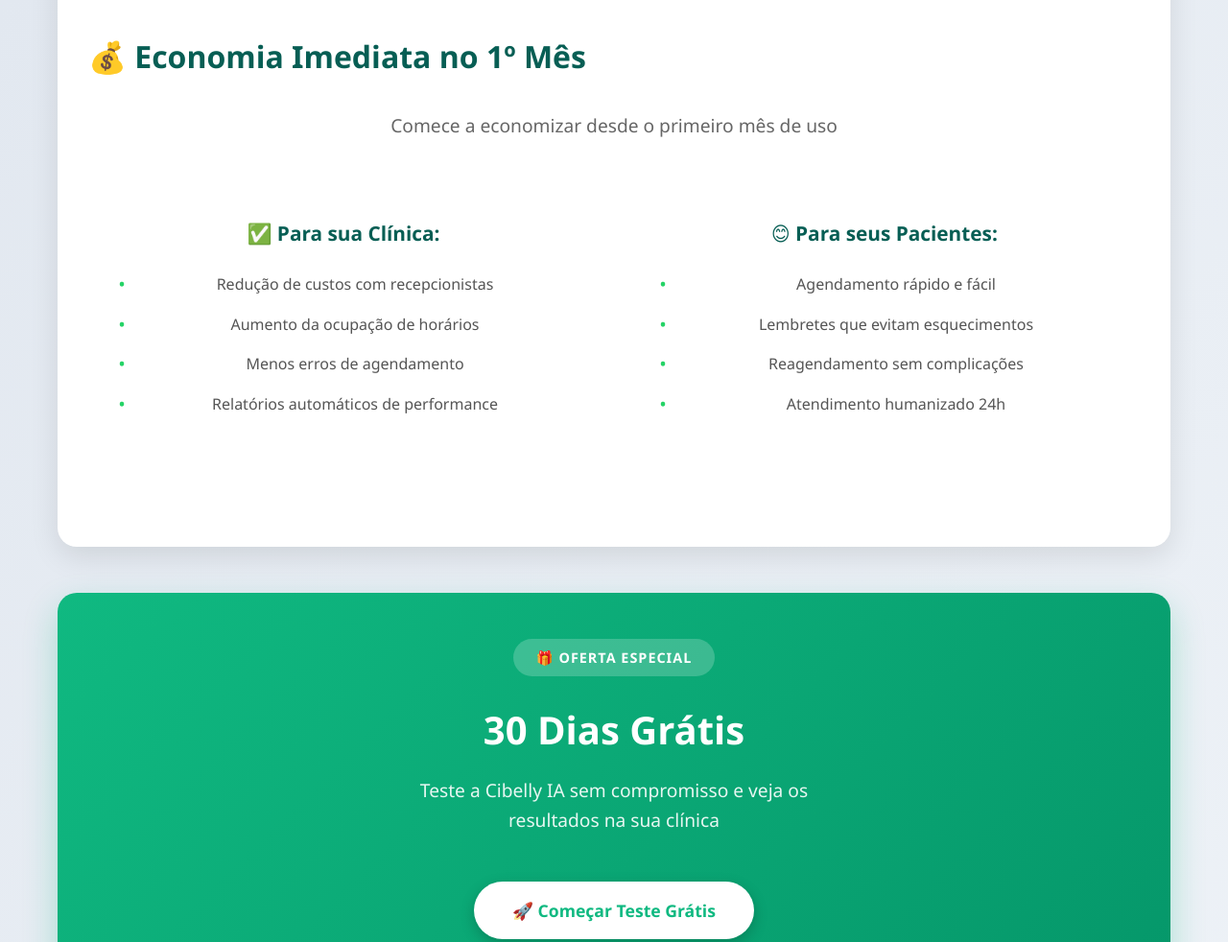
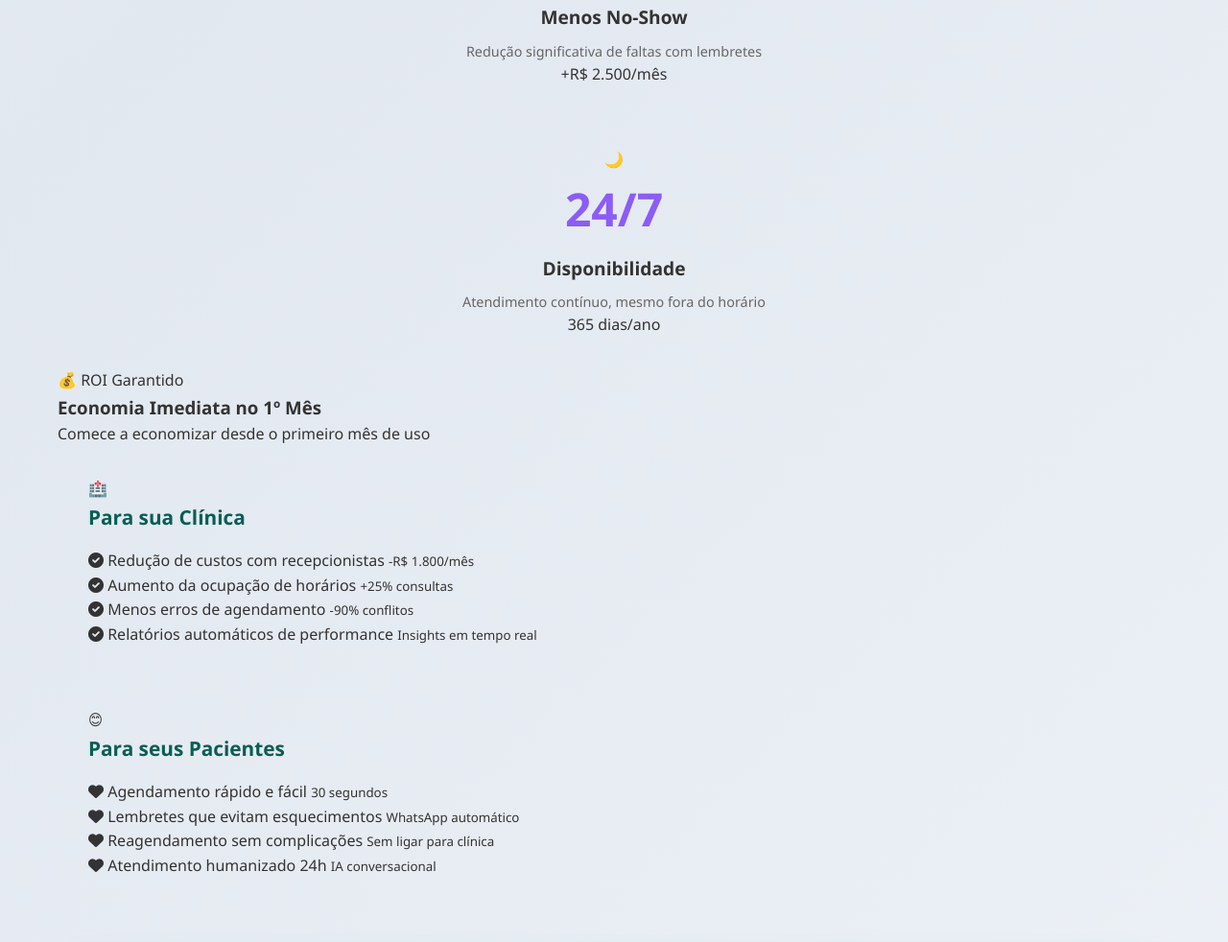
Before and after one commit to jfelipembf/cibelly_ai, a plain HTML site: page apresentacao_cibelly.html in a window 1280 px wide. Shown: the part 3269-4251 px from the top of the page at 96% size. Drawn offline with Linux system fonts and the light colour scheme.

Commit message:
Improve results section layout with enhanced design and metrics

```diff
--- a/apresentacao_cibelly.html
+++ b/apresentacao_cibelly.html
@@ -3,7 +3,7 @@
 <head>
     <meta charset="UTF-8">
     <meta name="viewport" content="width=device-width, initial-scale=1.0">
-    <title>Cibelly IA - Automação de Agendamentos</title>
+    <title>Cibelly IA - Revolucione sua Clínica</title>
     <link rel="stylesheet" href="styles.css">
     <link rel="stylesheet" href="https://cdnjs.cloudflare.com/ajax/libs/font-awesome/6.0.0/css/all.min.css">
 </head>
@@ -162,49 +162,102 @@
         </div>
 
         <!-- Seção de Resultados -->
-        <section class="section white-bg text-center">
-            <h2 class="step-title mb-4">🚀 Transforme Sua Clínica</h2>
-            <p style="font-size: 1.2rem; color: #666; margin-bottom: 3rem;">Resultados comprovados em clínicas que já utilizam a Cibelly</p>
+        <section class="results-section">
+            <div class="results-header">
+                <div class="results-badge">📊 Resultados Comprovados</div>
+                <h2 class="results-title">🚀 Transforme Sua Clínica</h2>
+                <p class="results-subtitle">Dados reais de clínicas que já utilizam a Cibelly IA</p>
+            </div>
 
-            <div class="metrics-grid">
-                <div class="metric-card">
+            <div class="metrics-container">
+                <div class="metric-card highlight">
+                    <div class="metric-icon">⚡</div>
                     <div class="metric-number green">80%</div>
                     <div class="metric-title">Redução no Tempo</div>
                     <div class="metric-description">Menos tempo gasto com agendamentos manuais</div>
+                    <div class="metric-impact">+3h livres por dia</div>
                 </div>
-                <div class="metric-card">
+                <div class="metric-card highlight">
+                    <div class="metric-icon">📅</div>
                     <div class="metric-number blue">70%</div>
                     <div class="metric-title">Menos No-Show</div>
                     <div class="metric-description">Redução significativa de faltas com lembretes</div>
+                    <div class="metric-impact">+R$ 2.500/mês</div>
                 </div>
-                <div class="metric-card">
+                <div class="metric-card highlight">
+                    <div class="metric-icon">🌙</div>
                     <div class="metric-number purple">24/7</div>
                     <div class="metric-title">Disponibilidade</div>
                     <div class="metric-description">Atendimento contínuo, mesmo fora do horário</div>
+                    <div class="metric-impact">365 dias/ano</div>
                 </div>
             </div>
 
-            <h2 class="step-title text-center mb-4" style="margin-top: 4rem;">💰 Economia Imediata no 1º Mês</h2>
-            <p style="font-size: 1.2rem; color: #666; text-align: center; margin-bottom: 3rem;">Comece a economizar desde o primeiro mês de uso</p>
+            <div class="economy-section">
+                <div class="economy-header">
+                    <div class="economy-badge">💰 ROI Garantido</div>
+                    <h3 class="economy-title">Economia Imediata no 1º Mês</h3>
+                    <p class="economy-subtitle">Comece a economizar desde o primeiro mês de uso</p>
+                </div>
 
-            <div class="benefits-grid">
-                <div class="benefit-card">
-                    <div class="benefit-title">✅ Para sua Clínica:</div>
-                    <ul class="benefit-list">
-                        <li>Redução de custos com recepcionistas</li>
-                        <li>Aumento da ocupação de horários</li>
-                        <li>Menos erros de agendamento</li>
-                        <li>Relatórios automáticos de performance</li>
-                    </ul>
-                </div>
-                <div class="benefit-card">
-                    <div class="benefit-title">😊 Para seus Pacientes:</div>
-                    <ul class="benefit-list">
-                        <li>Agendamento rápido e fácil</li>
-                        <li>Lembretes que evitam esquecimentos</li>
-                        <li>Reagendamento sem complicações</li>
-                        <li>Atendimento humanizado 24h</li>
-                    </ul>
+                <div class="benefits-container">
+                    <div class="benefit-card clinic">
+                        <div class="benefit-header">
+                            <div class="benefit-icon">🏥</div>
+                            <div class="benefit-title">Para sua Clínica</div>
+                        </div>
+                        <div class="benefit-content">
+                            <div class="benefit-item">
+                                <i class="fas fa-check-circle"></i>
+                                <span>Redução de custos com recepcionistas</span>
+                                <small>-R$ 1.800/mês</small>
+                            </div>
+                            <div class="benefit-item">
+                                <i class="fas fa-check-circle"></i>
+                                <span>Aumento da ocupação de horários</span>
+                                <small>+25% consultas</small>
+                            </div>
+                            <div class="benefit-item">
+                                <i class="fas fa-check-circle"></i>
+                                <span>Menos erros de agendamento</span>
+                                <small>-90% conflitos</small>
+                            </div>
+                            <div class="benefit-item">
+                                <i class="fas fa-check-circle"></i>
+                                <span>Relatórios automáticos de performance</span>
+                                <small>Insights em tempo real</small>
+                            </div>
+                        </div>
+                    </div>
+
+                    <div class="benefit-card patients">
+                        <div class="benefit-header">
+                            <div class="benefit-icon">😊</div>
+                            <div class="benefit-title">Para seus Pacientes</div>
+                        </div>
+                        <div class="benefit-content">
+                            <div class="benefit-item">
+                                <i class="fas fa-heart"></i>
+                                <span>Agendamento rápido e fácil</span>
+                                <small>30 segundos</small>
+                            </div>
+                            <div class="benefit-item">
+                                <i class="fas fa-heart"></i>
+                                <span>Lembretes que evitam esquecimentos</span>
+                                <small>WhatsApp automático</small>
+                            </div>
+                            <div class="benefit-item">
+                                <i class="fas fa-heart"></i>
+                                <span>Reagendamento sem complicações</span>
+                                <small>Sem ligar para clínica</small>
+                            </div>
+                            <div class="benefit-item">
+                                <i class="fas fa-heart"></i>
+                                <span>Atendimento humanizado 24h</span>
+                                <small>IA conversacional</small>
+                            </div>
+                        </div>
+                    </div>
                 </div>
             </div>
         </section>
--- a/styles.css
+++ b/styles.css
@@ -688,11 +688,34 @@ body {
     }
 
     .metric-number {
-        font-size: 2.5rem;
+        font-size: 3rem;
     }
 
-    .metrics-grid {
+    .metrics-container {
         gap: 1.5rem;
+    }
+
+    .results-section {
+        padding: 3rem 1rem;
+    }
+
+    .results-title {
+        font-size: 1.8rem;
+    }
+
+    .economy-title {
+        font-size: 1.6rem;
+    }
+
+    .benefit-item {
+        flex-direction: column;
+        align-items: flex-start;
+        gap: 0.5rem;
+        text-align: left;
+    }
+
+    .benefit-item small {
+        align-self: flex-end;
     }
 
     .footer {
```
